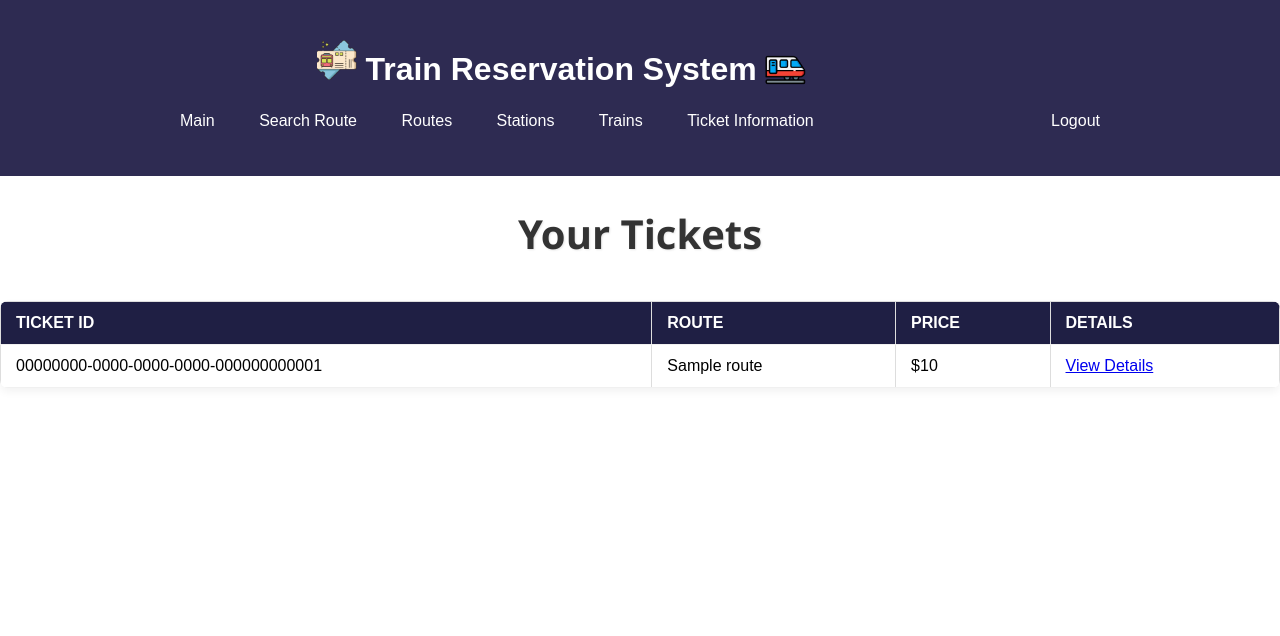
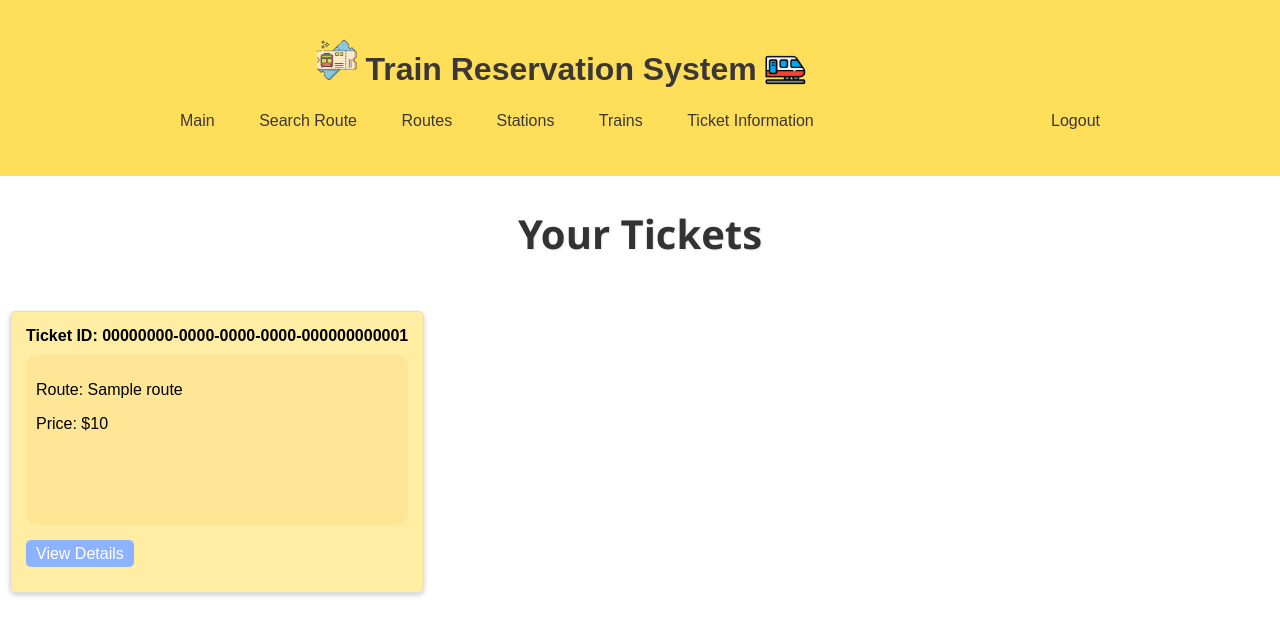
Before and after one commit to Jwizzed/IntercityRailwayReservationSystem, a Django app: page /railway/tickets/ in a window 1280 px wide. Shown: the top 636 px of the page. Run offline with Django 4.2, Linux system fonts and the light colour scheme; a user stored in the database is signed in; tables that the repository leaves empty hold one stand-in row (values such as "Sample post").

Commit message:
modify ticket card

```diff
--- a/railway/static/railway/styles.css
+++ b/railway/static/railway/styles.css
@@ -11,8 +11,8 @@ body {
 }
 
 .site-header {
-    background-color: #2e2b52;
-    color: #fff;
+    background-color: #FFDE59;
+    color: #3b3737;
     padding: 10px 0;
     margin-bottom: 20px; /* This adds 20px margin to the bottom of the header */
 }
@@ -34,14 +34,15 @@ body {
 }
 
 .site-nav a {
-    color: white;
+    color: #3b3737;
     text-decoration: none;
     padding: 5px 10px;
 }
 
 .site-nav a:hover {
-    background-color: #f68282;
-    color: #333333;
+    border-radius: 10px;
+    background-color: #FF3131;
+    color: #ffffff;
 }
 
 .site-nav-right {
@@ -128,7 +129,7 @@ body {
 }
 
 button.btn-primary {
-    background-color: #007bff; /* Primary button color */
+    background-color: #FF3131; /* Primary button color */
     color: white; /* Text color for the button */
     padding: 10px 15px; /* Padding inside the button */
     border: none; /* Remove default border */
@@ -138,7 +139,7 @@ button.btn-primary {
 }
 
 button.btn-primary:hover {
-    background-color: #0056b3; /* Darker shade on hover */
+    background-color: #ff5a5a; /* Darker shade on hover */
 }
 
 @media screen and (max-width: 768px) {
@@ -189,8 +190,8 @@ th {
 }
 
 .station-table th {
-    background-color: #1f1f44; /* Changed to a more vibrant color */
-    color: white;
+    background-color: #FFDE59; /* Changed to a more vibrant color */
+    color: #3b3737;
     font-weight: bold;
     text-transform: uppercase; /* Optional: makes headers stand out */
 }
@@ -200,7 +201,7 @@ th {
 }
 
 .station-table tr:hover {
-    background-color: #e8e8e8; /* Hover effect for rows */
+    background-color: rgba(255, 222, 89, 0.55); /* Hover effect for rows */
 }
 
 /* Responsive Adjustments for Smaller Screens */
@@ -268,3 +269,43 @@ th {
     padding-top: 20px;
     margin-bottom: -10px;
 }
+
+.card-container {
+    display: flex;
+    overflow-x: auto;
+    padding: 10px;
+}
+
+.ticket-card {
+    background-color: rgba(255, 222, 89, 0.55);
+    border: 1px solid #ddd;
+    border-radius: 5px;
+    padding: 15px;
+    margin-right: 15px;
+    min-width: 200px;
+    min-height: 250px;
+    box-shadow: 0 2px 5px rgba(0,0,0,0.2);
+}
+
+.card-header {
+    font-weight: bold;
+}
+
+.card-body {
+    background-color: rgba(255, 224, 138, 0.55);
+    border: 0px solid #ddd;
+    border-radius: 10px;
+    min-height: 150px;
+    margin-top: 10px;
+    margin-bottom: 20px;
+    padding: 10px;
+}
+
+.details-link {
+    padding: 5px 10px;
+    border-radius: 5px;
+    background-color: #8db2ff;
+    color: #ffffff;
+    text-decoration: none;
+    /* Add more styles for the link if needed */
+}
--- a/railway/templates/ticket_information.html
+++ b/railway/templates/ticket_information.html
@@ -3,31 +3,23 @@
 {% block content %}
 <div class="search-route-page">
     <h1>Your Tickets</h1>
-<table class="station-table">
-    <thead>
-        <tr>
-            <th>Ticket ID</th>
-            <th>Route</th>
-            <th>Price</th>
-            <th>Details</th>
-        </tr>
-    </thead>
-    <tbody>
+    <div class="card-container">
         {% if tickets %}
             {% for ticket in tickets %}
-        <tr>
-            <td>{{ ticket.ticket.id }}</td>
-            <td>{{ ticket.ticket.route }}</td>
-            <td>${{ ticket.ticket.price }}</td>
-            <td>
-                <a href="{% url 'railway:ticket_detail' ticket.ticket_id %}">View Details</a>
-            </td>
-        </tr>
+            <div class="ticket-card">
+                <div class="card-header">
+                    Ticket ID: {{ ticket.ticket.id }}
+                </div>
+                <div class="card-body">
+                    <p>Route: {{ ticket.ticket.route }}</p>
+                    <p>Price: ${{ ticket.ticket.price }}</p>
+                </div>
+                <a href="{% url 'railway:ticket_detail' ticket.ticket_id %}" class="details-link">View Details</a>
+            </div>
             {% endfor %}
         {% else %}
-        <td>No ticket</td>
+            <p>No tickets available.</p>
         {% endif %}
-    </tbody>
-</table>
+    </div>
 </div>
 {% endblock %}
```
Lines whose indentation alone changed are shown as unchanged.
